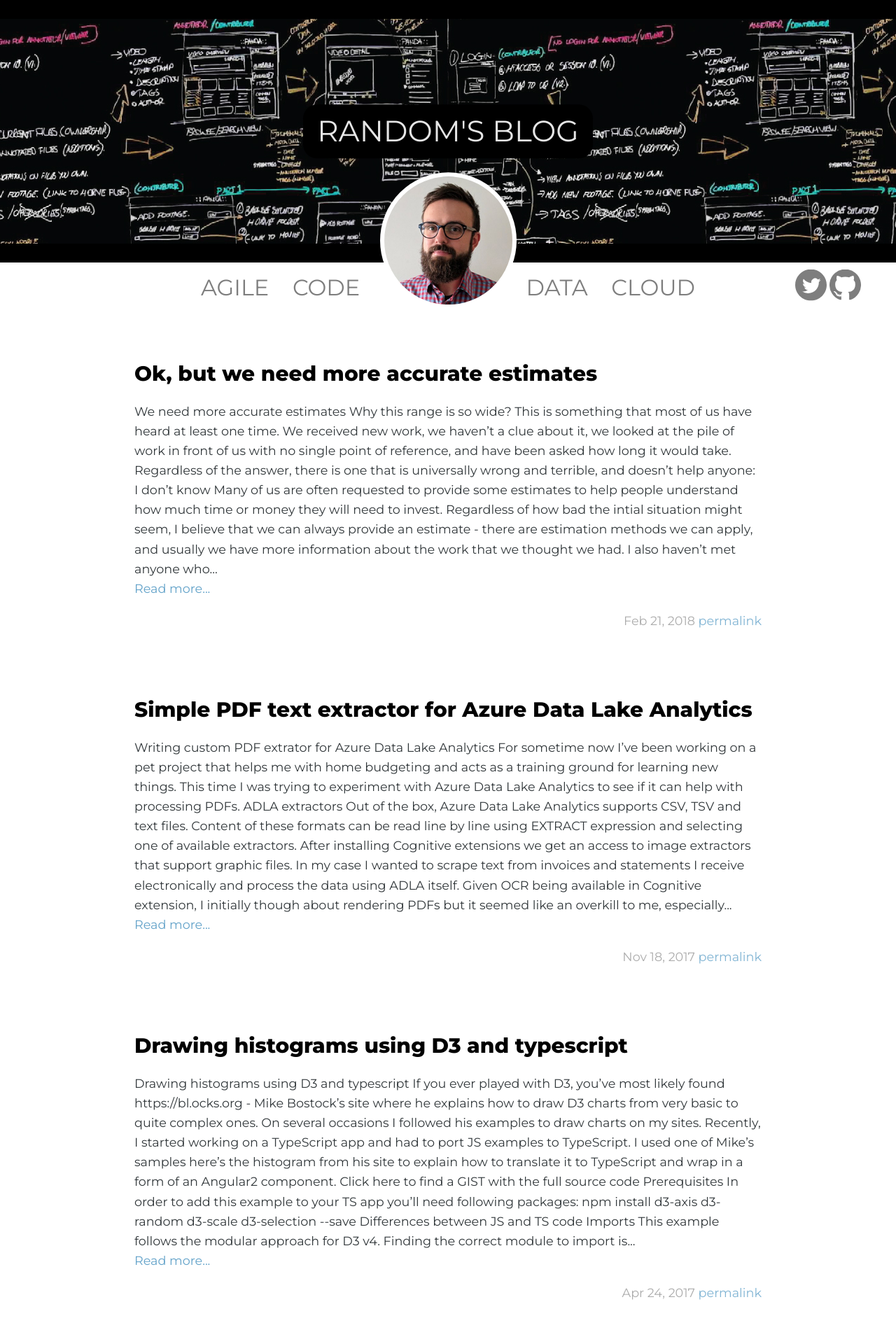
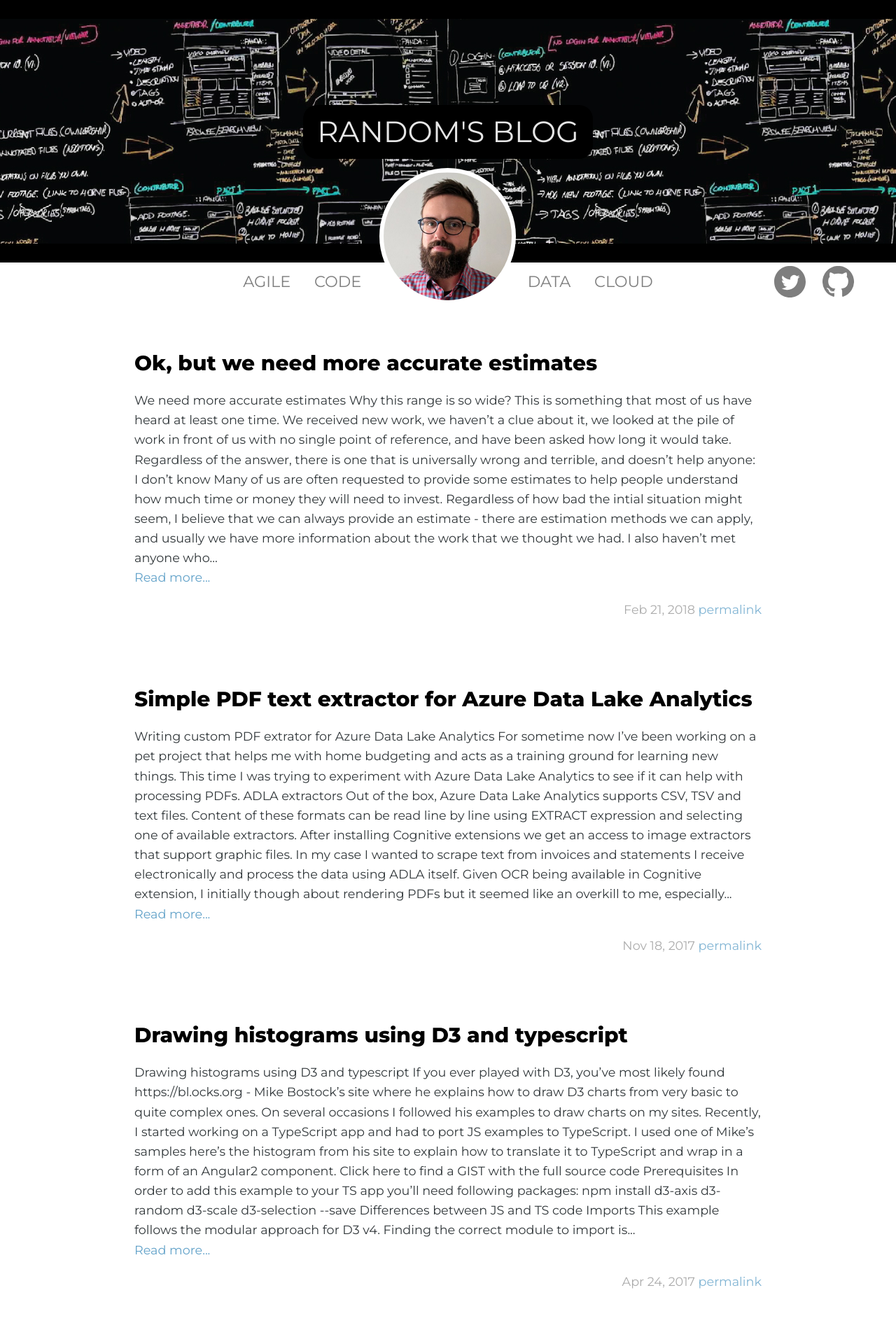
Before and after one commit to random82/blog, a Jekyll site: the page built from index.html, in a window 1280 px wide. Shown: the top 1920 px of the page at 70% size. Built offline with Jekyll 4.4.1, drawn with Linux system fonts in a browser that asks for light colours; the list of posts is cut into pages by our own code; some of the changed text lies outside the part shown.

Commit message:
getting better

```diff
--- a/_includes/footer.html
+++ /dev/null
@@ -1,11 +0,0 @@
-<div class="social-links">
-    {% if site.twitter_username %}
-        <a class="twitter-link" href="https://twitter.com/{{ site.twitter_username }}" target="_blank">follow @{{ site.twitter_username }}</a>
-    {% endif %}
-
-    {% if site.github_username %}
-    <a class="github-link octicon .octicon-mark-github" href="https://github.com/{{ site.github_username }}/" target="_blank">{{ site.github_username }} on <span class="github-link octicon .octicon-mark-github">Github</span> </a>
-    {% endif %}
-</div>
-
-<p style="font-size: 40%; text-align: right;">blog built using modified <a href="https://github.com/jasonlong/cayman-theme">cayman-theme</a> by <a href="https://github.com/jasonlong">Jason Long</a>. <a href="https://creativecommons.org/licenses/by/4.0/">LICENSE</a></p>
--- a/stylesheets/stylesheet.css
+++ b/stylesheets/stylesheet.css
@@ -60,7 +60,8 @@
 }
 
 .title-wrapper {
-  transform: translate(0, 50%);
+  margin-top: 150px;
+  display: inline-block;
 }
 
 .page-header {
@@ -95,7 +96,7 @@
 
 .top-nav .social-buttons {
   float: right;
-  transform: translate(0, -100%);
+  transform: translate(0, -80%);
 }
 
 .top-nav .social-buttons a {
@@ -111,7 +112,7 @@
 .icon {
   width: 45px;
   height: 45px;
-  opacity: 0.5;
+  margin: 0 10px;
 }
 
 .twitter-icon {
@@ -130,7 +131,7 @@
 
 .page-header .top-nav a{
   text-transform: uppercase;
-  font-size: 2rem;
+  font-size: 1.4rem;
   color: #000000;
   opacity: 0.5;
   position: relative;
@@ -350,7 +351,7 @@
 
 .page-header #avatar {
     z-index: 2;
-    margin-top: 20px;
+    margin-top: 0.8rem;
     display: inline-block;
     border-style: solid;
     border-width: 6px;
@@ -363,7 +364,21 @@
     background-size: cover;
 }
 
-@media (min-width: 56em)
+@media screen and (min-width: 84rem)
+{
+  .top-nav .spacer {
+    display: none;
+  }
+
+  #avatar{
+    position: relative;
+    width: 256px;
+    height: 256px;
+    margin-left: 42rem;
+  }
+}
+
+@media screen and  (min-width: 56rem) and (max-width: 84rem)
 {
   #avatar{
     position: relative;
@@ -372,7 +387,7 @@
   }
 }
 
-@media (max-width: 56em) {
+@media (max-width: 56rem) {
   #avatar {
     display: none;
   }
```
